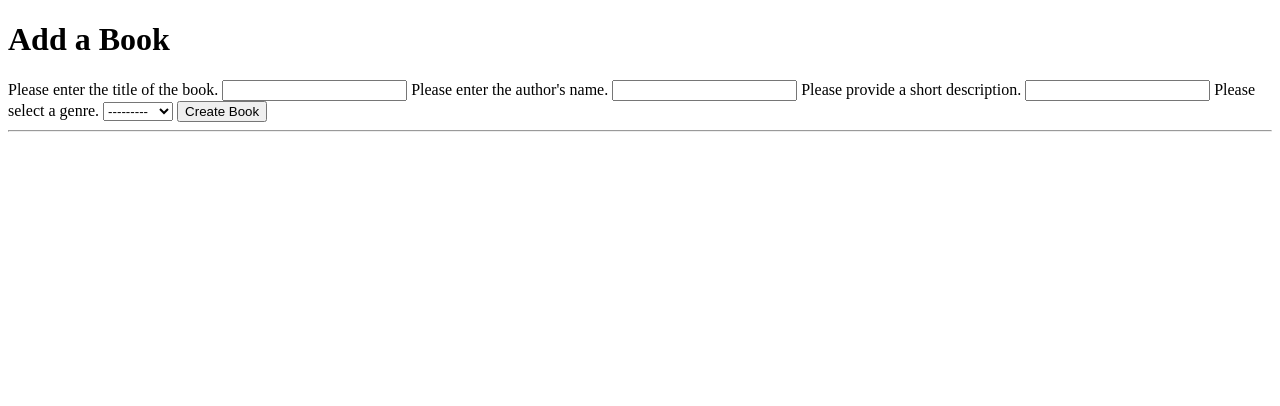
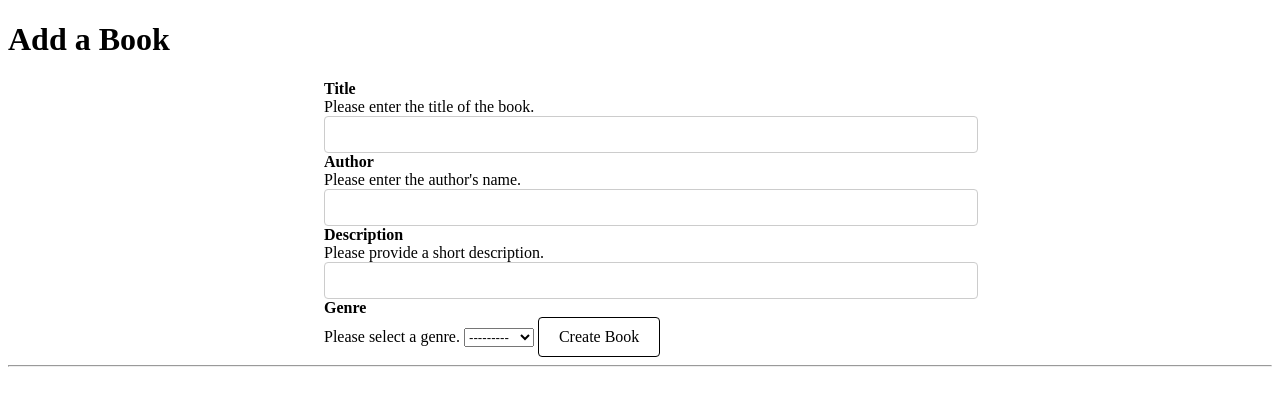
Before and after one commit to aamukta-d/bookepedia, a Django app: page /bookepedia/add_a_book in a window 1280 px wide. Shown: the top 406 px of the page. Run offline with Django 3.2, Linux system fonts and the light colour scheme.

Commit message:
add_a_book css

```diff
--- /dev/null
+++ b/static/stylesheets/add_a_book_style.css
@@ -0,0 +1,66 @@
+/* Style the container */
+.form {
+    width: 50%;
+    margin: 0 auto;
+}
+
+/* Style labels */
+label {
+    display: block;
+    font-weight: bold;
+}
+
+/* Style input fields */
+input[type="text"],
+textarea {
+    width: 100%;
+    padding: 10px;
+    border: 1px solid #ccc;
+    border-radius: 4px;
+    color: #333; /* Default text color */
+}
+
+.form-text {
+    font-size: 12px;
+    color: #999; /* Grey color for help text */
+}
+
+/* Style input fields with help text */
+input[type="text"].has-help-text::placeholder,
+textarea.has-help-text::placeholder {
+    color: #999; /* Grey color for placeholder text */
+}
+
+/* Add class to input fields with help text */
+input[type="text"].has-help-text,
+textarea.has-help-text {
+    padding-bottom: 20px; /* Adjust padding for space to display help text */
+}
+
+/* Style error messages */
+.error-message {
+    color: red;
+}
+
+/* Style help text */
+.form-text {
+    font-family: 'Times New Roman', Times, serif;
+    font-size: 12px;
+    color: #666;
+}
+
+/* Style submit button */
+.submit_button {
+    font-family: 'Times New Roman', Times, serif;
+    font-size: 16px;
+    background-color: white;
+    color: black;
+    border: 1px solid black; /* Remove default border */
+    padding: 10px 20px;
+    border-radius: 4px;
+    cursor: pointer;
+}
+
+.submit_button:hover {
+    background-color: rgba(155, 231, 240, 0.506);
+}
--- a/templates/bookepedia/add_a_book.html
+++ b/templates/bookepedia/add_a_book.html
@@ -1,22 +1,30 @@
-{%extends 'bookepedia/base.html'%}
+{% extends 'bookepedia/base.html' %}
+{%load staticfiles%}
 {% block title_block %}
     Add a Book
 {% endblock %}
 
 {% block body_block %}
-    <h1>Add a Book</h1>
-    <div>
+    <head>
+        <link rel="stylesheet" type="text/css" href="{% static 'stylesheets/add_a_book_style.css' %}">
+    </head>
+    <div class="header">
+        <h1>Add a Book</h1>
+    </div>
+    <div class ="form">
         <form id="book_form" method="post" action="{% url 'bookepedia:add_a_book' %}">
             {% csrf_token %}
             {% for hidden in form.hidden_fields %}
                 {{ hidden }}
             {% endfor %}
             {% for field in form.visible_fields %}
+                <label for="{{ field.id_for_label }}">{{ field.label }}</label>
                 {{ field.errors }}
                 {{ field.help_text }}
                 {{ field }}
             {% endfor %}
-            <input type="submit" name="submit" value="Create Book" />
+
+            <button type="submit" name="submit" class="submit_button">Create Book</button>
         </form>
     </div>
 {% endblock %}
```
Also changed, not shown: bookepedia/migrations/0005_auto_20240311_1136.py (added).
